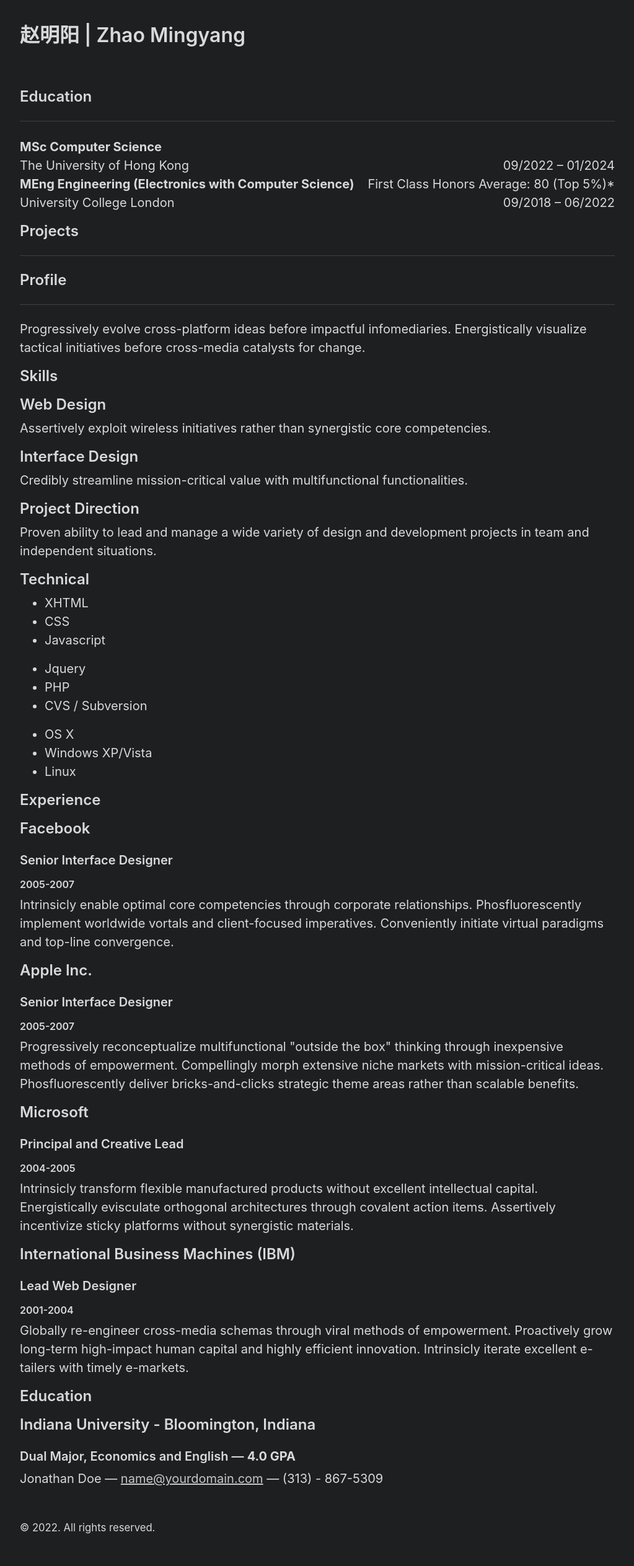
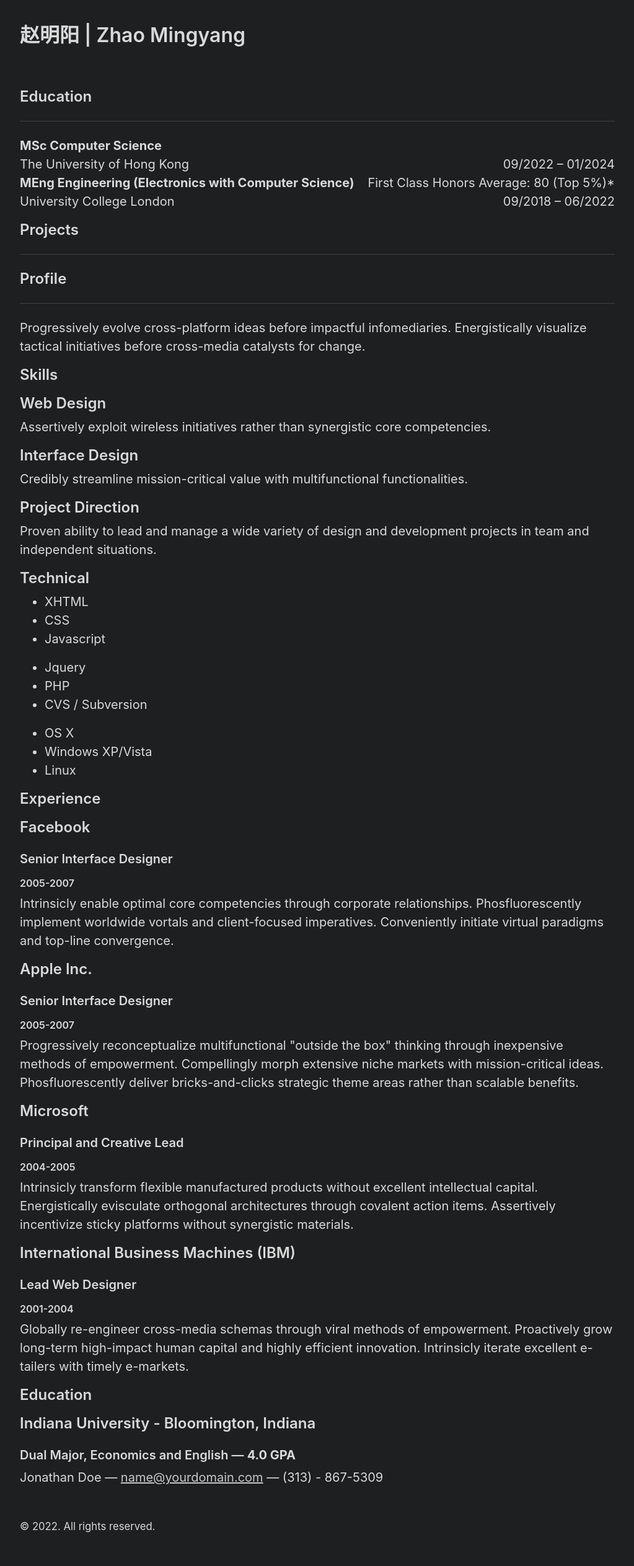
Before and after one commit to Zhao-Mingyang/zhao-mingyang.github.io, a Jekyll site: the page built from about.md, in a window 1280 px wide. Shown: the whole page at 62% size, without its empty margins (128-1151 px from the left). Built offline with Jekyll 4.4.1, drawn with Linux system fonts in a browser that asks for light colours.

Commit message:
Update default.html

```diff
--- a/_layouts/default.html
+++ b/_layouts/default.html
@@ -12,7 +12,7 @@
 
      <main>
         <h2>Education</h2>
-	     <HR SIZE=5>
+	     <HR SIZE=1>
 	<b> MSc Computer Science </b> <br>
 	<div style="float:left;"> The University of Hong Kong  </div> <div style="float:right;"> 09/2022 – 01/2024 </div> <br>
 	<div style="float:left; text-align:left"> <b> MEng Engineering (Electronics with Computer Science) </b> </div>
```
